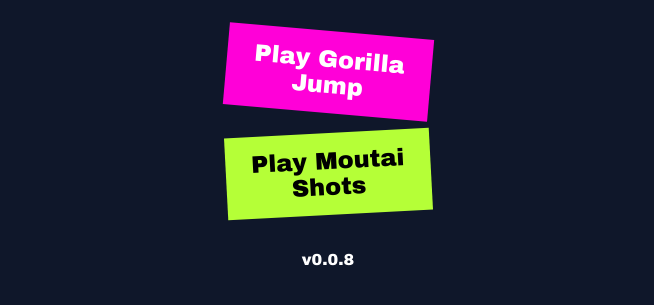
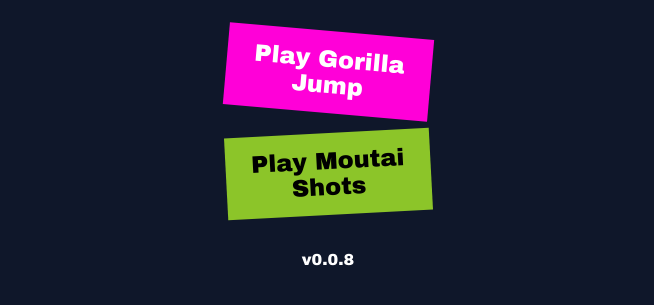
Before and after one commit to Brady-F/CupcakeWebApp, a plain HTML site: page index.html in a window 1280 px wide. In both pictures the pointer is over the button "Play Moutai Shots". Shown: the part 111-416 px from the top of the page, without its empty margins (312-966 px from the left). Drawn offline with Linux system fonts and the light colour scheme.

Commit message:
moutai hover

```diff
--- a/style.css
+++ b/style.css
@@ -50,3 +50,7 @@ h1 {
     background-color: #b5ff37;
     color: black;
 }
+
+#moutai:hover {
+    background-color: #8cc529;
+}
```
